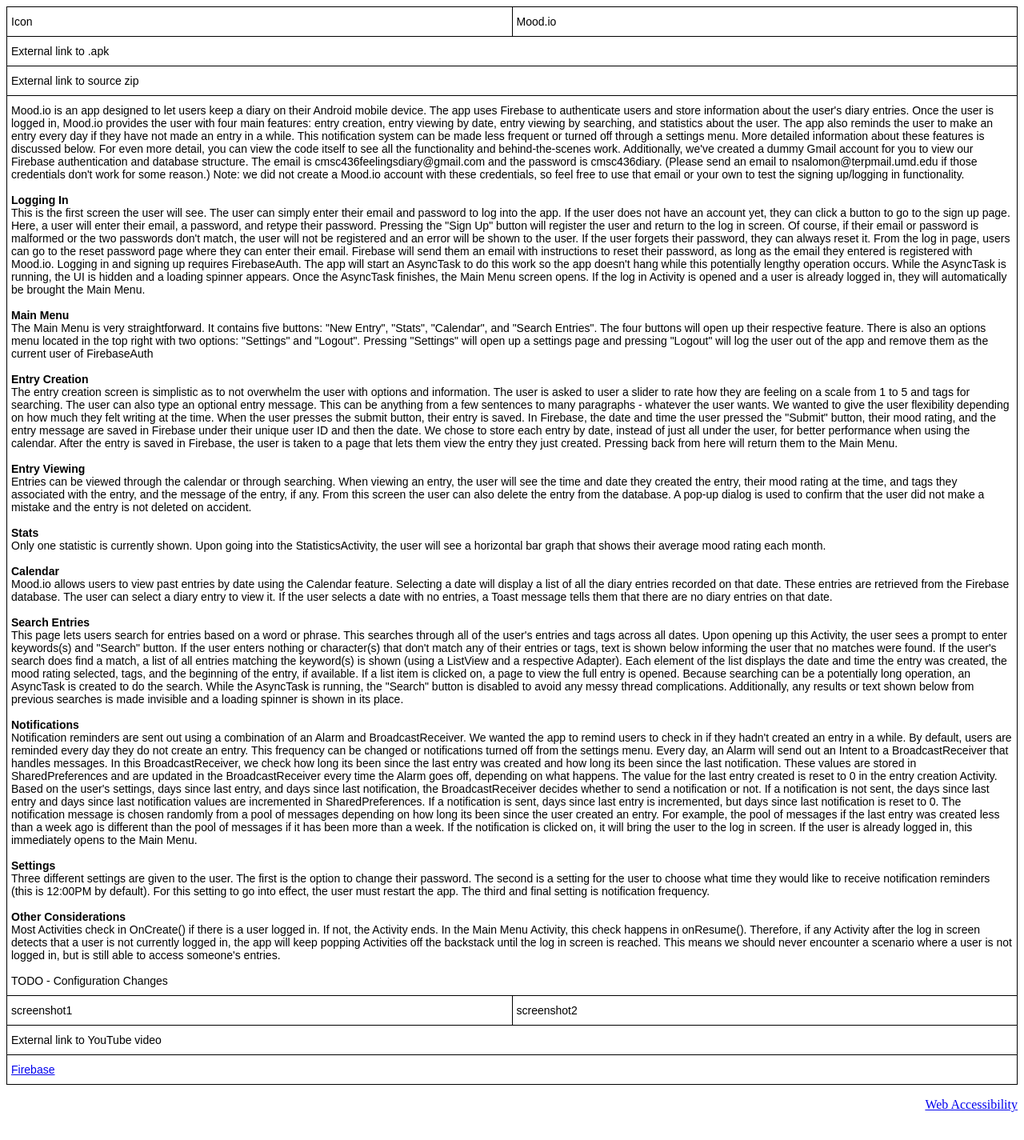
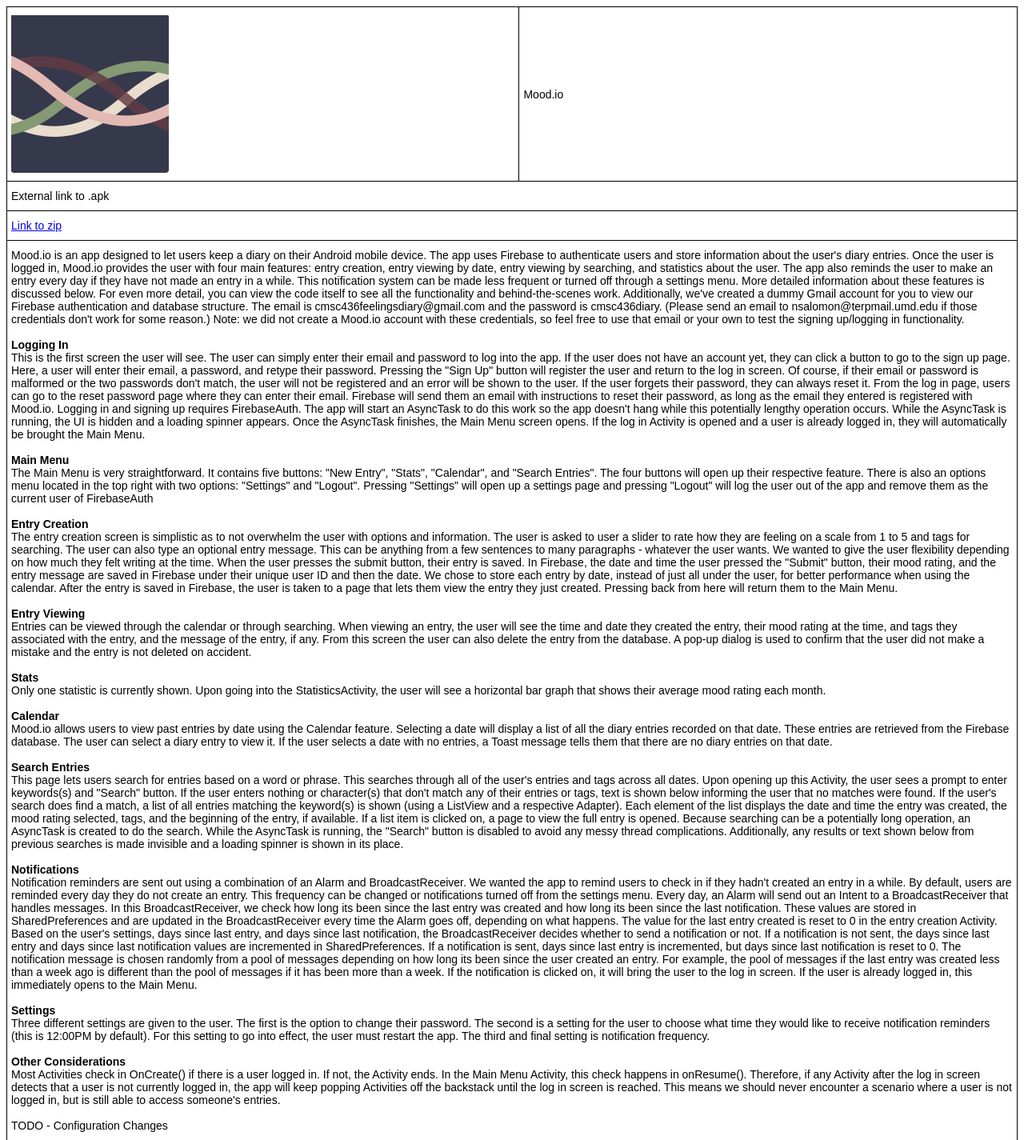
Before and after one commit to jzirkin/cmsc436-feelings_diary, a plain HTML site: page Group 22 - Feelings Diary.html in a window 1280 px wide. Shown: the top 1425 px of the page at 80% size. Drawn offline with Linux system fonts and the light colour scheme.

Commit message:
doc stuff

```diff
--- a/Group 22 - Feelings Diary.html
+++ b/Group 22 - Feelings Diary.html
@@ -7,14 +7,14 @@
 </style>
 <table class="tg">
   <tbody><tr>
-    <td class="tg-031e">Icon</td>
+    <td class="tg-031e"><img src=https://github.com/jzirkin/cmsc436-feelings_diary/blob/doc-stuff/icon.png?raw=true" alt="Icon"></td>
     <td class="tg-031e">Mood.io</td>
   </tr>
   <tr>
     <td class="tg-031e" colspan="2">External link to .apk</td>
   </tr>
   <tr>
-    <td class="tg-031e" colspan="2">External link to source zip</td>
+    <td class="tg-031e" colspan="2"><a href="https://github.com/jzirkin/cmsc436-feelings_diary/raw/doc-stuff/feelingsdiary.zip">Link to zip</a></td>
   </tr>
   <tr>
     <td class="tg-031e" colspan="2">
@@ -98,14 +98,15 @@
     </td>
   </tr>
   <tr>
-    <td class="tg-031e">screenshot1</td>
-    <td class="tg-031e">screenshot2</td>
+    <td class="tg-031e"><img src=https://github.com/jzirkin/cmsc436-feelings_diary/blob/doc-stuff/screenshot1.png?raw=true" alt="Screenshot 1"></td>
+    <td class="tg-031e"><img src=https://github.com/jzirkin/cmsc436-feelings_diary/blob/doc-stuff/screenshot2.png?raw=true" alt="Screenshot 2"></td>
   </tr>
   <tr>
     <td class="tg-031e" colspan="2">External link to YouTube video</td>
   </tr>
   <tr>
-    <td class="tg-031e" colspan="2"><a href="https://firebase.google.com/docs/android/setup">Firebase</a> </td>
+    <td class="tg-031e" colspan="2"><a href="https://firebase.google.com/docs/android/setup">Firebase</a><br/>
+	<a href="https://github.com/PhilJay/MPAndroidChart">MPAndroidChart</a></td>
   </tr>
 </tbody></table>
 
```
Also changed, not shown: icon.png (added), screenshot1.png (added), screenshot2.png (added), 1 other file.
